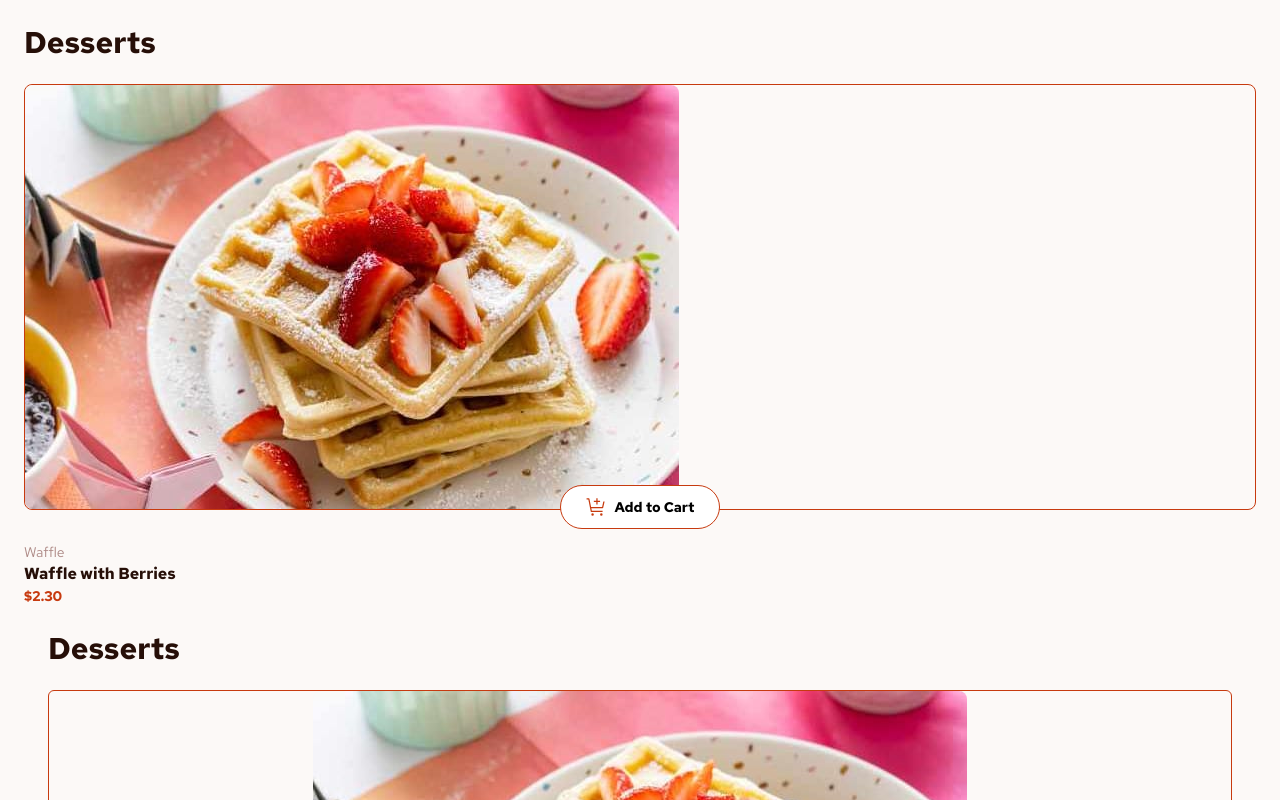
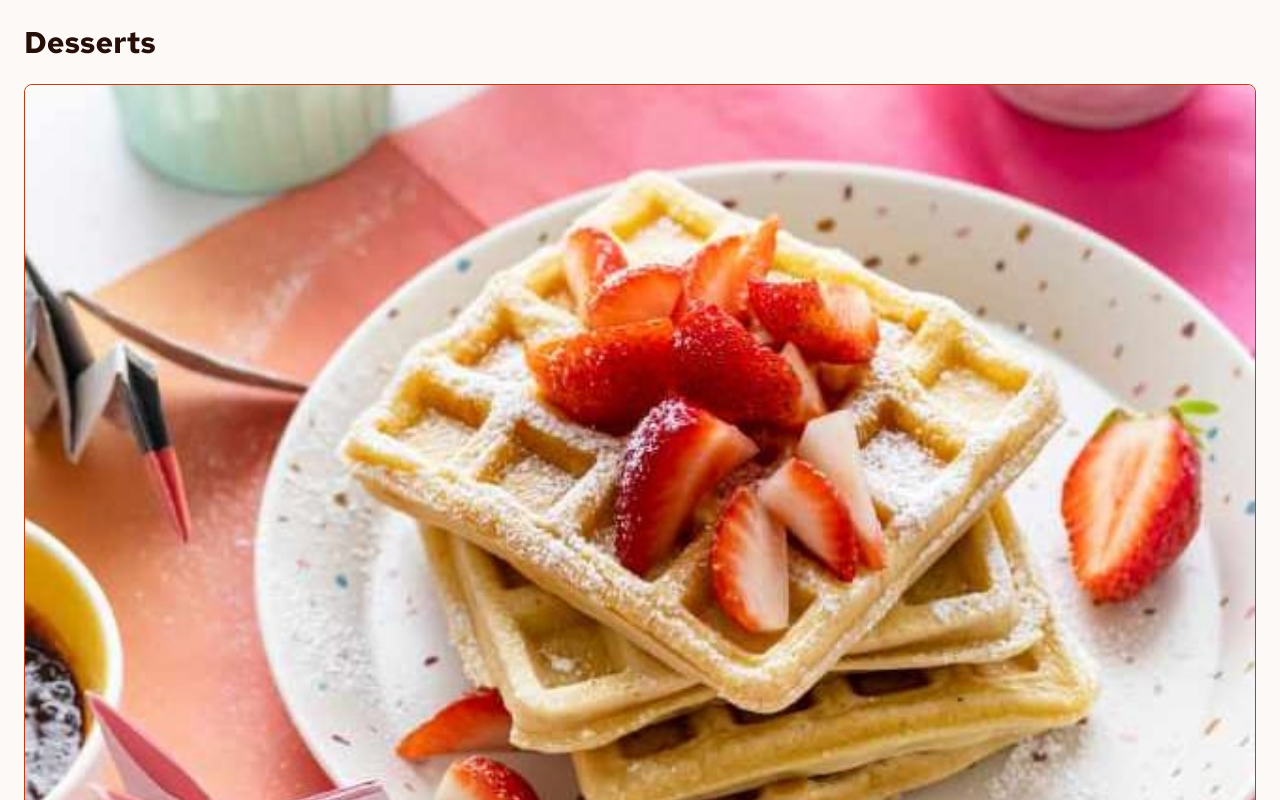
Before and after one commit to Chaveguapo/Product-list, a React (Vite) app: page / in a window 1280 px wide. Shown: the top 800 px of the page. Built offline with nearby package versions, Linux system fonts and the light colour scheme.

Commit message:
Modified responsive

```diff
--- a/src/Item.tsx
+++ b/src/Item.tsx
@@ -1,5 +1,6 @@
 import { useState } from "react";
 import waffle from "./assets/Images/image-waffle-mobile.jpg";
+import waffleMobile from "./assets/Images/image-waffle-mobile.jpg";
 import AddToCart from "./assets/icons/icon-add-to-cart.svg";
 import increment from "./assets/icons/icon-increment-quantity.svg";
 import decrement from "./assets/icons/icon-decrement-quantity.svg";
@@ -21,14 +22,14 @@ function App() {
       <div className=" font-display bg-Rose_50 p-6 text-left  ">
         <h1 className="font-bold pb-6 text-3xl text-Rose_900">Desserts</h1>
 
-        <div className="display:block md:flex ">
+        <div>
           <ul>
             <li>
-              <div className=" flex relative border border-Red rounded-lg mb-8 mx-auto md:max-w-2xl">
+              <div className="relative border border-Red rounded-lg mb-8 mx-auto md:max-w-xs">
                 <div>
                   <img
                     src={waffle}
-                    className="block rounded-lg"
+                    className="w-full h-auto  object-cover md:aspect-square rounded-lg"
                     alt="waffle_with_berries"
                   ></img>
                 </div>
```
